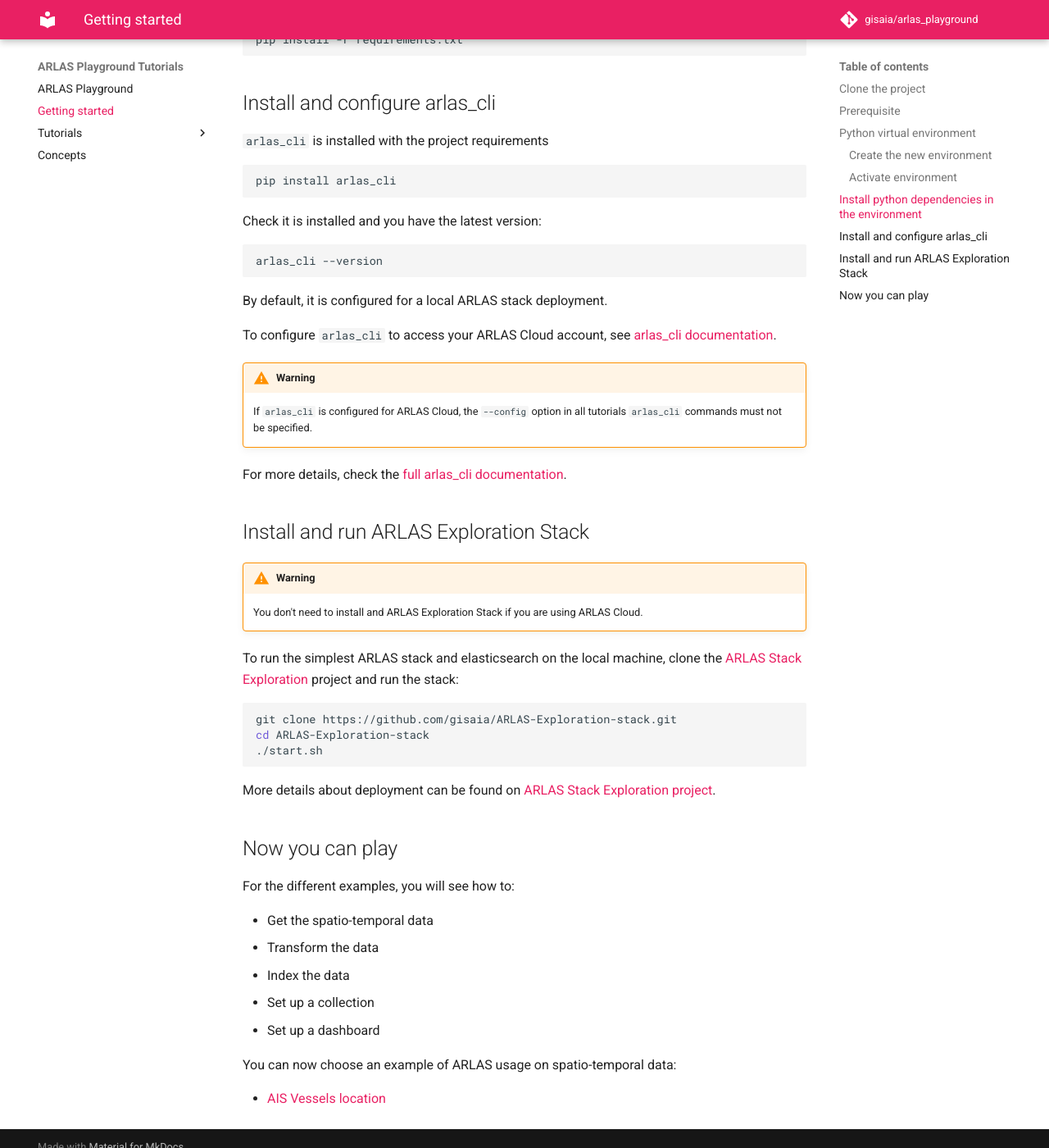
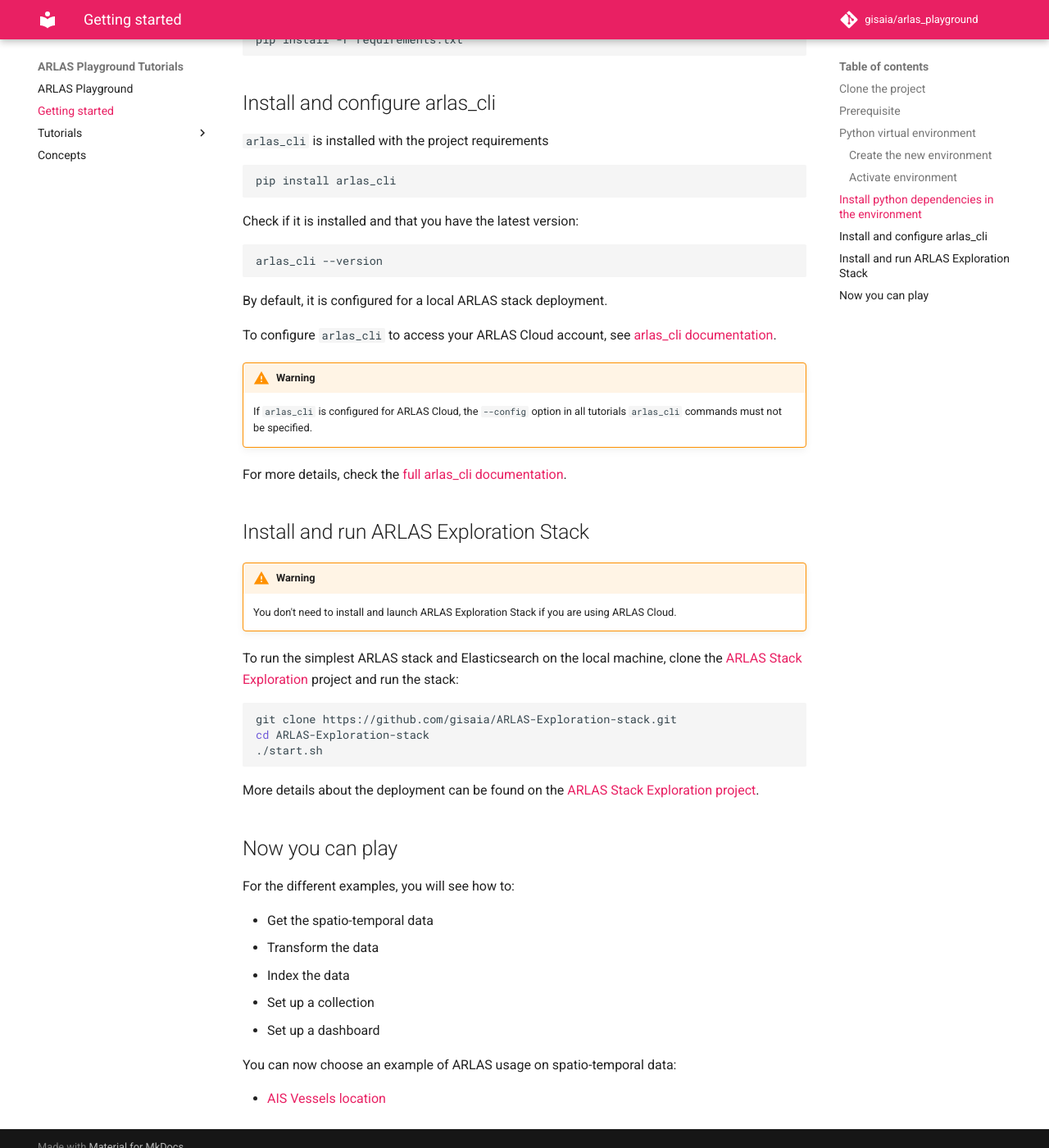
Before and after one commit to gisaia/arlas_playground, an MkDocs documentation site: the page built from docs/docs/get_started.md, in a window 1280 px wide and 1400 px high, scrolled down 1539 px. Shown: the whole window at 82% size. Built offline with MkDocs 1.6.1 and Material for MkDocs 9.7.7, drawn with Linux system fonts in a browser that asks for light colours; comment, search, counter and statistics services are not loaded.

````diff
--- a/docs/docs/get_started.md
+++ b/docs/docs/get_started.md
@@ -86,7 +86,7 @@ pip install -r requirements.txt
 pip install arlas_cli
 ```
 
-Check it is installed and you have the latest version:
+Check if it is installed and that you have the latest version:
 
 ```shell
 arlas_cli --version
@@ -104,9 +104,9 @@ For more details, check the [full arlas_cli documentation](https://gisaia.github
 ## Install and run ARLAS Exploration Stack
 
 !!! warning
-    You don't need to install and ARLAS Exploration Stack if you are using ARLAS Cloud.
+    You don't need to install and launch ARLAS Exploration Stack if you are using ARLAS Cloud.
 
-To run the simplest ARLAS stack and elasticsearch on the local machine, clone the [ARLAS Stack Exploration](https://github.com/gisaia/ARLAS-Exploration-stack) project and run the stack:
+To run the simplest ARLAS stack and Elasticsearch on the local machine, clone the [ARLAS Stack Exploration](https://github.com/gisaia/ARLAS-Exploration-stack) project and run the stack:
 
 ```shell
 git clone https://github.com/gisaia/ARLAS-Exploration-stack.git
@@ -114,7 +114,7 @@ cd ARLAS-Exploration-stack
 ./start.sh
 ```
 
-More details about deployment can be found on [ARLAS Stack Exploration project](https://github.com/gisaia/ARLAS-Exploration-stack).
+More details about the deployment can be found on the [ARLAS Stack Exploration project](https://github.com/gisaia/ARLAS-Exploration-stack).
 
 ## Now you can play
 
````
Also changed, not shown: docs/docs/concepts.md (+2 -2 lines), docs/docs/tutorials/ais/ais_tutorial.md (+32 -32 lines).
